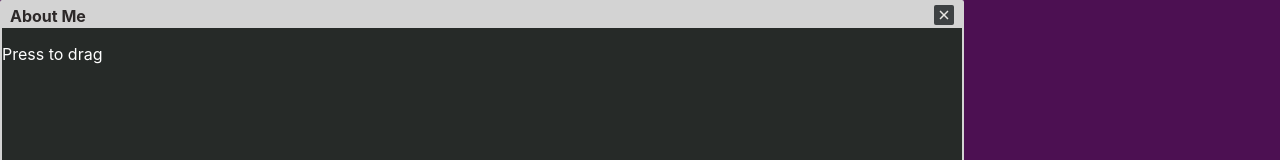
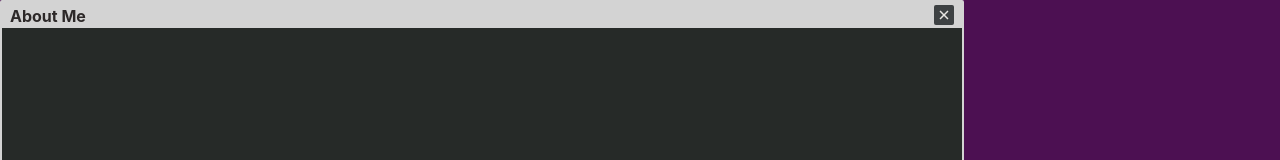
Before and after one commit to jeffersonchen-tw/personal-github-page, a React (Create React App) app: page /menu in a window 1280 px wide. Both pictures are taken after a click on the element 74 px from the left and 72 px from the top of the page. Shown: the top 160 px of the page. Built offline with nearby package versions, Linux system fonts and the light colour scheme.

Commit message:
init the inner view of each window

```diff
--- a/src/Components/MainMenu/WindowPanel/index.js
+++ b/src/Components/MainMenu/WindowPanel/index.js
@@ -59,9 +59,7 @@ const WindowPanel = (props) => {
       onMouseUp={() => setPressed(false)}
     >
       <TitleBar title={props.title} closeWindowHandler={props.closeWindowHandler}/>
-      <p style={{ color: "#ffffff" }}>
-        {pressed ? "Dragging..." : "Press to drag"}
-      </p>
+      { props.innerView }
     </div>
   );
 };
--- a/src/Components/MainMenu/index.js
+++ b/src/Components/MainMenu/index.js
@@ -1,12 +1,15 @@
 import TrayBar from "./TrayBar";
 import LinkFolder from "./LinkFolder";
 import WindowPanel from "./WindowPanel";
+import AboutWindow from "./src/AboutWindow";
+import ProjectWindow from "./src/ProjectWindow";
+import ContactWindow from "./src/ContactWindow";
 import "./style.css";
 import { useState, useRef } from "react";
 
 const MainMenu = () => {
   // window handling
-  // TODO: using ref to close folder when clicking closing button on window
+  // using ref to close folder when clicking closing button on window
   const aboutRef = useRef();
   const projRef = useRef();
   const contactRef = useRef();
@@ -35,17 +38,19 @@ const MainMenu = () => {
           <LinkFolder ref={contactRef} title="Contact" openWindowHandler={
             () => toggleDetailWindow(2)} />
         </div>
-        {showAbout && <WindowPanel title="About Me" closeWindowHandler={
+        {showAbout && <WindowPanel title="About Me" innerView={<AboutWindow />} closeWindowHandler={
           () => {
             toggleDetailWindow(0)
             aboutRef.current.closeByCloseButton(false);
           }} />}
-        {showProjects && <WindowPanel title="My Projects" closeDetailWindow={
-          () => {
-            toggleDetailWindow(1)
-            projRef.current.closeByCloseButton(false);
-          }} />}
-        {showContact && <WindowPanel title="Contact" closeDetailWindow={
+        {showProjects && <WindowPanel title="My Projects" innerView={<ProjectWindow />}
+          closeDetailWindow={
+            () => {
+              toggleDetailWindow(1)
+              projRef.current.closeByCloseButton(false);
+            }} />}
+        {showContact && <WindowPanel title="Contact" innerView={<ContactWindow />
+        } closeDetailWindow={
           () => {
             toggleDetailWindow(2)
             contactRef.current.closeByCloseButton(false);
--- /dev/null
+++ b/src/Components/MainMenu/src/AboutWindow/index.js
@@ -0,0 +1,10 @@
+import './style.css';
+
+const AboutWindow = () => {
+	return (
+		<div>
+		</div>
+	)
+}
+
+export default AboutWindow;
--- /dev/null
+++ b/src/Components/MainMenu/src/ContactWindow/index.js
@@ -0,0 +1,10 @@
+import './style.css';
+
+const ContactWindow = () => {
+	return (
+		<div>
+		</div>
+	)
+}
+
+export default ContactWindow;
--- /dev/null
+++ b/src/Components/MainMenu/src/ProjectWindow/index.js
@@ -0,0 +1,9 @@
+
+const AboutWindow = () => {
+	return (
+		<div>
+		</div>
+	)
+}
+
+export default AboutWindow;
```
Also changed, not shown: src/Components/MainMenu/src/AboutWindow/style.css (added), src/Components/MainMenu/src/ContactWindow/style.css (added), src/Components/MainMenu/src/ProjectWindow/style.css (added).
